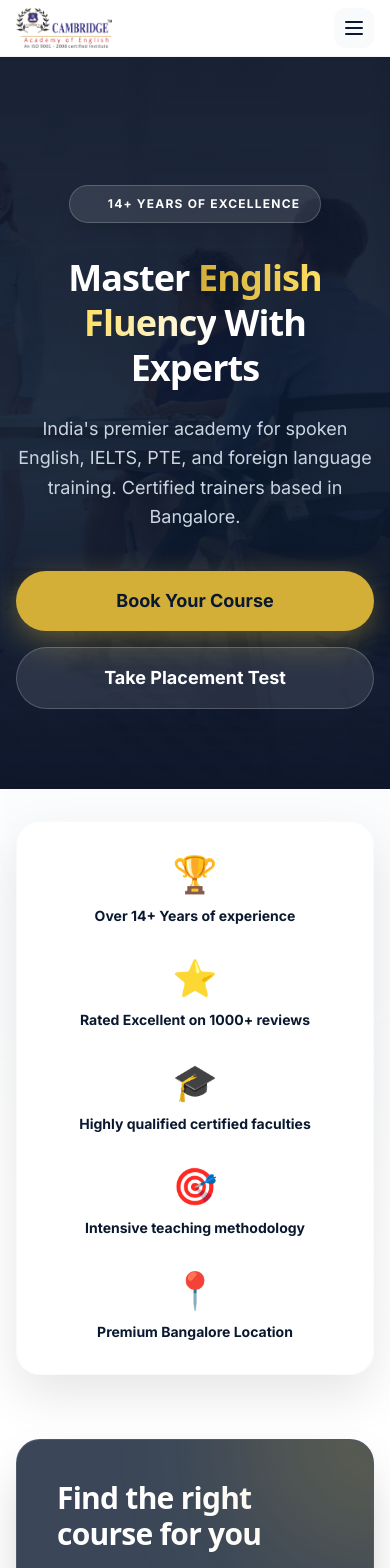
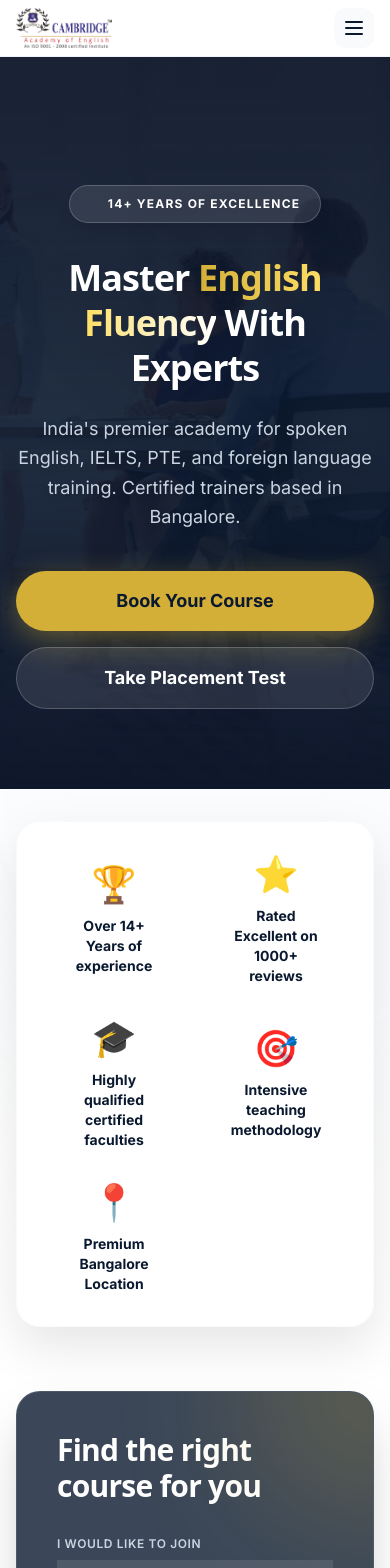
Before and after one commit to Utsavthesiya146/cambridgeacademyofenglish, a Next.js app: page / in a window 390 px wide. Shown: the top 1568 px of the page. Built offline with nearby package versions, Linux system fonts and the light colour scheme.

Commit message:
Revert mobile grid to 2 columns

```diff
--- a/src/app/page.tsx
+++ b/src/app/page.tsx
@@ -58,7 +58,7 @@ export default function Home() {
 
         {/* Overlapping Benefits Bar - Inside the white section to prevent background gaps */}
         <div className="relative z-30 mb-16 md:-mt-16 md:mb-24 container-custom fade-in-up stagger-1">
-          <div className="glass-card bg-white/90 p-8 grid grid-cols-1 sm:grid-cols-2 md:grid-cols-5 gap-8 md:gap-6 text-center md:divide-x md:divide-slate-100 shadow-[0_20px_50px_rgba(0,0,0,0.1)] border border-slate-100/50">
+          <div className="glass-card bg-white/90 p-8 grid grid-cols-2 md:grid-cols-5 gap-8 md:gap-6 text-center md:divide-x md:divide-slate-100 shadow-[0_20px_50px_rgba(0,0,0,0.1)] border border-slate-100/50">
             {[
               { icon: '🏆', text: 'Over 14+ Years of experience' },
               { icon: '⭐', text: 'Rated Excellent on 1000+ reviews' },
```
